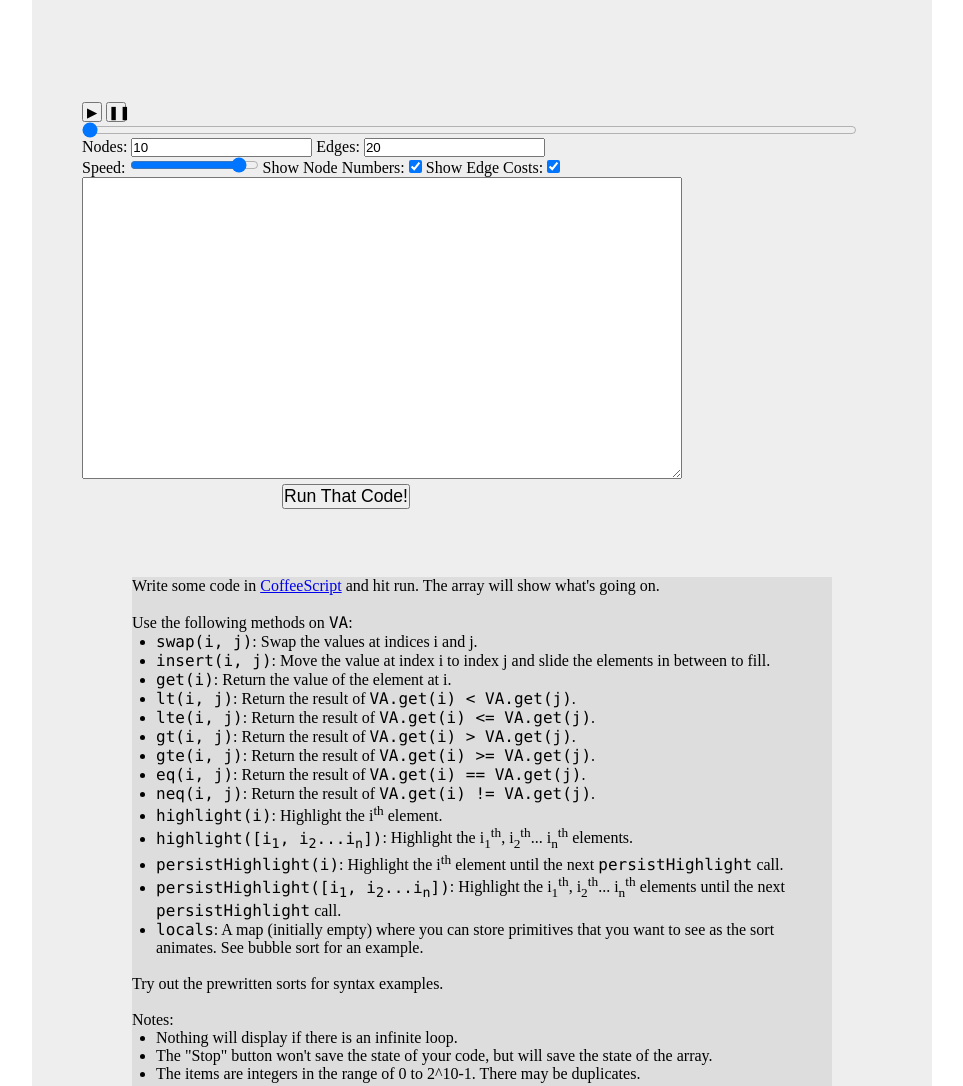
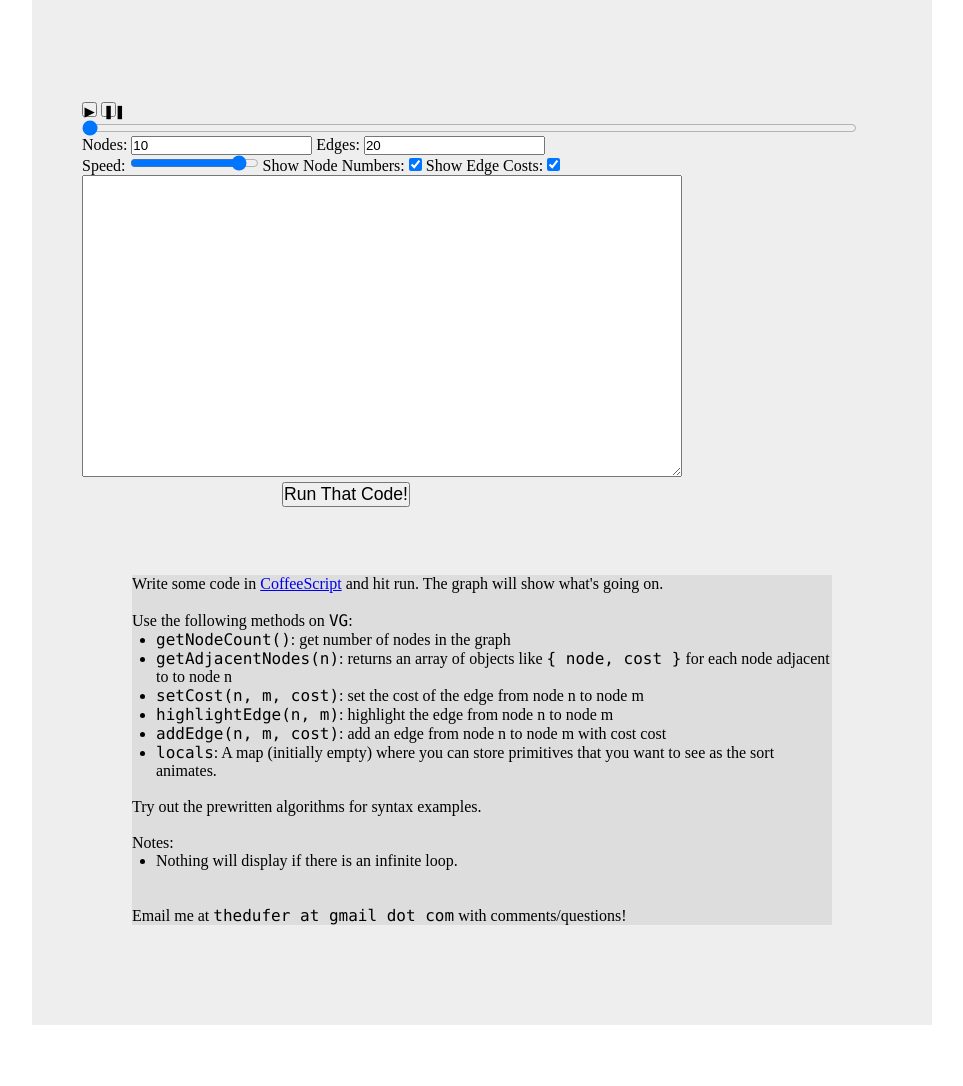
Before and after one commit to thedufer/VisualGraph, a website: page index.html in a window 1280 px wide. Shown: the part 380-1466 px from the top of the page, without its empty margins (158-1121 px from the left). After the commit the page ends 1405 px from the top, so only its background shows below. Drawn offline with Linux system fonts and the light colour scheme.

Commit message:
better documentation for exposed object, fix some css

```diff
--- a/index.html
+++ b/index.html
@@ -59,29 +59,21 @@
       <br />
       <div id="description-wrapper">
         <div id="description">
-          Write some code in <a href="http://jashkenas.github.com/coffee-script/">CoffeeScript</a> and hit run.  The array will show what's going on.
+          Write some code in <a href="http://jashkenas.github.com/coffee-script/">CoffeeScript</a> and hit run.  The graph will show what's going on.
           <br />
           <br />
-          Use the following methods on <span class="code">VA</span>:
+          Use the following methods on <span class="code">VG</span>:
           <br />
           <ul>
-            <li><span class="code">swap(i, j)</span>: Swap the values at indices i and j.</li>
-            <li><span class="code">insert(i, j)</span>: Move the value at index i to index j and slide the elements in between to fill.</li>
-            <li><span class="code">get(i)</span>: Return the value of the element at i.</li>
-            <li><span class="code">lt(i, j)</span>: Return the result of <span class="code">VA.get(i) &lt; VA.get(j)</span>.</li>
-            <li><span class="code">lte(i, j)</span>: Return the result of <span class="code">VA.get(i) &lt;= VA.get(j)</span>.</li>
-            <li><span class="code">gt(i, j)</span>: Return the result of <span class="code">VA.get(i) &gt; VA.get(j)</span>.</li>
-            <li><span class="code">gte(i, j)</span>: Return the result of <span class="code">VA.get(i) &gt;= VA.get(j)</span>.</li>
-            <li><span class="code">eq(i, j)</span>: Return the result of <span class="code">VA.get(i) == VA.get(j)</span>.</li>
-            <li><span class="code">neq(i, j)</span>: Return the result of <span class="code">VA.get(i) != VA.get(j)</span>.</li>
-            <li><span class="code">highlight(i)</span>: Highlight the i<sup>th</sup> element.</li>
-            <li><span class="code">highlight([i<sub>1</sub>, i<sub>2</sub>...i<sub>n</sub>])</span>: Highlight the i<sub>1</sub><sup>th</sup>, i<sub>2</sub><sup>th</sup>... i<sub>n</sub><sup>th</sup> elements.</li>
-            <li><span class="code">persistHighlight(i)</span>: Highlight the i<sup>th</sup> element until the next <span class="code">persistHighlight</span> call.</li>
-            <li><span class="code">persistHighlight([i<sub>1</sub>, i<sub>2</sub>...i<sub>n</sub>])</span>: Highlight the i<sub>1</sub><sup>th</sup>, i<sub>2</sub><sup>th</sup>... i<sub>n</sub><sup>th</sup> elements until the next <span class="code">persistHighlight</span> call.</li>
-            <li><span class="code">locals</span>: A map (initially empty) where you can store primitives that you want to see as the sort animates.  See bubble sort for an example.</li>
+            <li><span class="code">getNodeCount()</span>: get number of nodes in the graph</li>
+            <li><span class="code">getAdjacentNodes(n)</span>: returns an array of objects like <span class="code">{ node, cost }</span> for each node adjacent to to node n</li>
+            <li><span class="code">setCost(n, m, cost)</span>: set the cost of the edge from node n to node m</li>
+            <li><span class="code">highlightEdge(n, m)</span>: highlight the edge from node n to node m</li>
+            <li><span class="code">addEdge(n, m, cost)</span>: add an edge from node n to node m with cost cost</li>
+            <li><span class="code">locals</span>: A map (initially empty) where you can store primitives that you want to see as the sort animates.</li>
           </ul>
           <br />
-          Try out the prewritten sorts for syntax examples.
+          Try out the prewritten algorithms for syntax examples.
           <br />
           <br />
           Notes:
@@ -89,12 +81,6 @@
           <ul>
             <li>
               Nothing will display if there is an infinite loop.
-            </li>
-            <li>
-              The "Stop" button won't save the state of your code, but will save the state of the array.
-            </li>
-            <li>
-              The items are integers in the range of 0 to 2^10-1. There may be duplicates.
             </li>
           </ul>
           <br />
--- a/main.css
+++ b/main.css
@@ -110,9 +110,11 @@ ul {
 
 #js-seek {
   width: 775px;
+  vertical-align: top;
 }
 
 button.play-pause {
-  width: 20px;
-  height: 20px;
+  width: 15px;
+  height: 15px;
+  vertical-align: top;
 }
```
Also changed, not shown: VisualGraph.coffee (+10 -3 lines).
